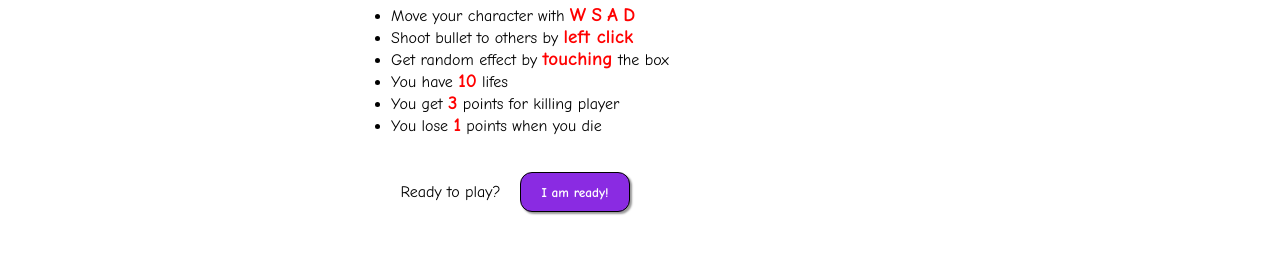
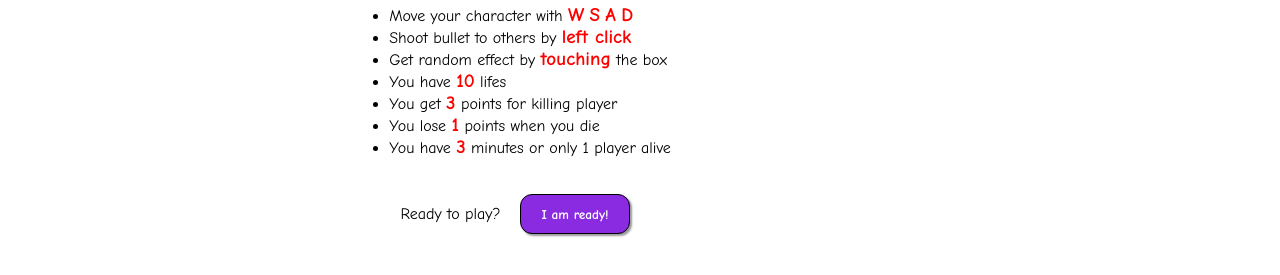
Before and after one commit to 021JasonLi/COMP4021-Project21-4021.io, a website: page public/index.html in a window 1280 px wide. Shown: the part 169-444 px from the top of the page. Drawn offline with nearby package versions, Linux system fonts and the light colour scheme; no server answers.

Commit message:
added time limit in description

```diff
--- a/public/index.html
+++ b/public/index.html
@@ -79,6 +79,7 @@
                         <li>You have <span class="how-to-play-important">10</span> lifes</li>
                         <li>You get <span class="how-to-play-important">3</span> points for killing player</li>
                         <li>You lose <span class="how-to-play-important">1</span> points when you die</li>
+                        <li>You have <span class="how-to-play-important">3</span> minutes or only 1 player alive</li>
                     </ul>
                 </div>
                 <div id="ready-group" class="row">
@@ -156,6 +157,10 @@
                 () => { SignInForm.show(); }
             );
 
+            // $("#game-front-page").hide();
+            // $("#game-over-page").show();
+            // GameOverPageUI.show();
+
         });
     </script>
 </body>
```
